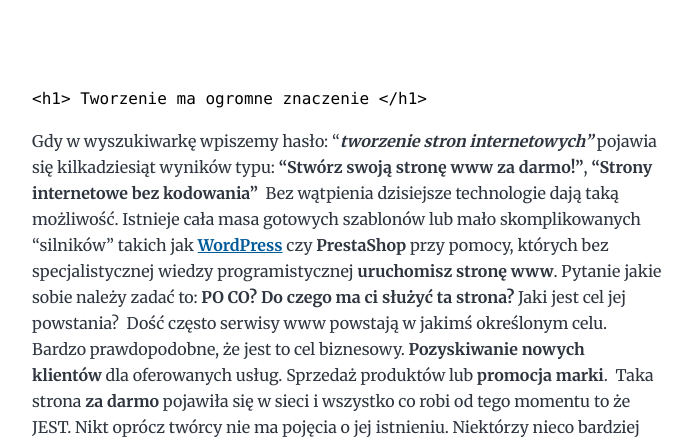
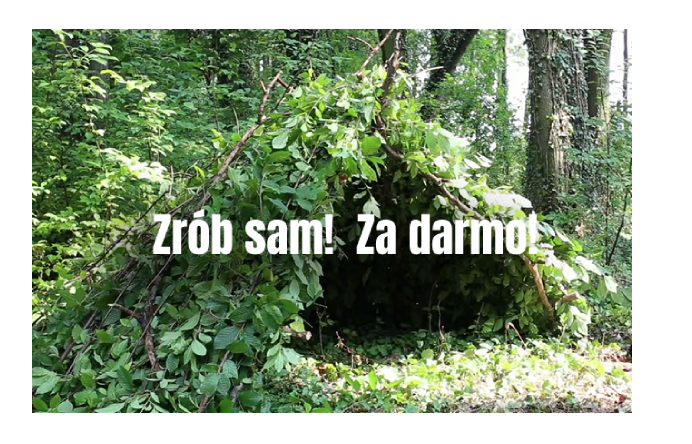
Before and after one commit to MarekBt73/blog, a Gatsby site: page /tworzenie-stron-internetowych-za-darmo-ma-sens/ in a window 1280 px wide. Shown: the part 298-742 px from the top of the page, without its empty margins (292-984 px from the left). Built offline with nearby package versions, Linux system fonts and the light colour scheme; Gatsby itself is replaced by a stand-in of ours; some packages are replaced by stand-ins of ours.

Commit message:
Update Blog “tworzenie-stron-internetowych-za-darmo-ma-sens/index”

````diff
--- a/content/blog/tworzenie-stron-internetowych-za-darmo-ma-sens/index.md
+++ b/content/blog/tworzenie-stron-internetowych-za-darmo-ma-sens/index.md
@@ -4,11 +4,13 @@ date: 2021-11-17T18:35:23.124Z
 description: strony www za darmo mogą być dochodowe pod warunkiem tworzenia ich
   w sposób przemyślany tak by spełniły swój biznesowy cel
 ---
-![]()
+![](za-darmo-tanio-zrob-sam.jpg)
 
 ```html
 <h1> Tworzenie ma ogromne znaczenie </h1>
 ```
+
+![]()
 
 
 
````
Also changed, not shown: content/blog/tworzenie-stron-internetowych-za-darmo-ma-sens/za-darmo-tanio-zrob-sam.jpg (added).
